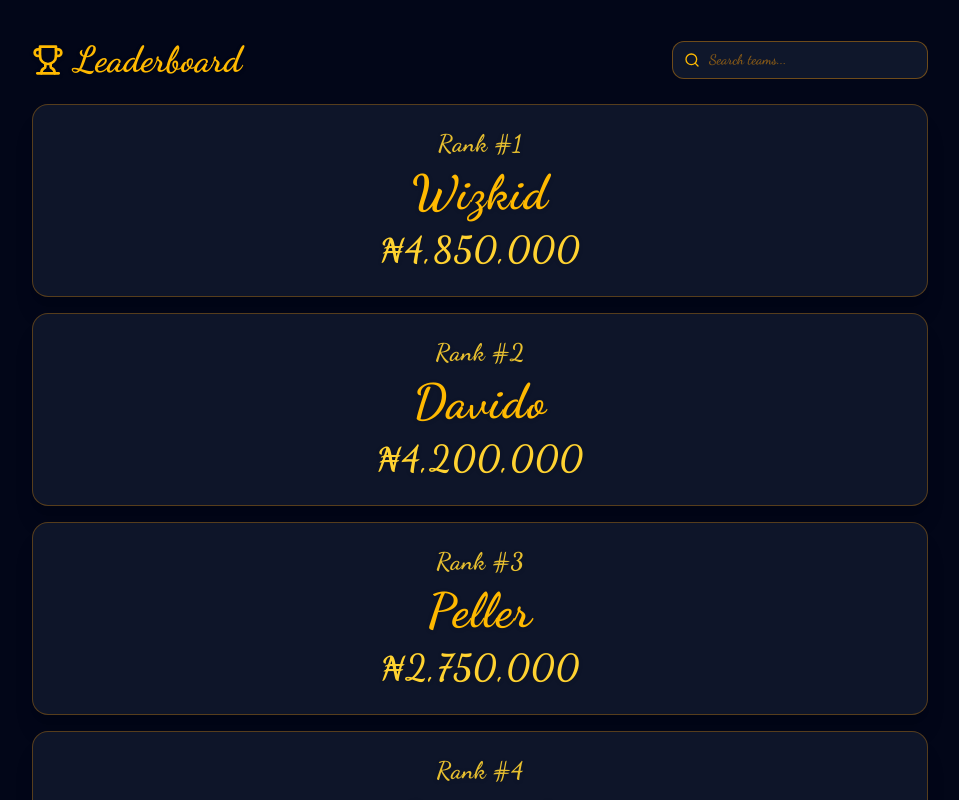
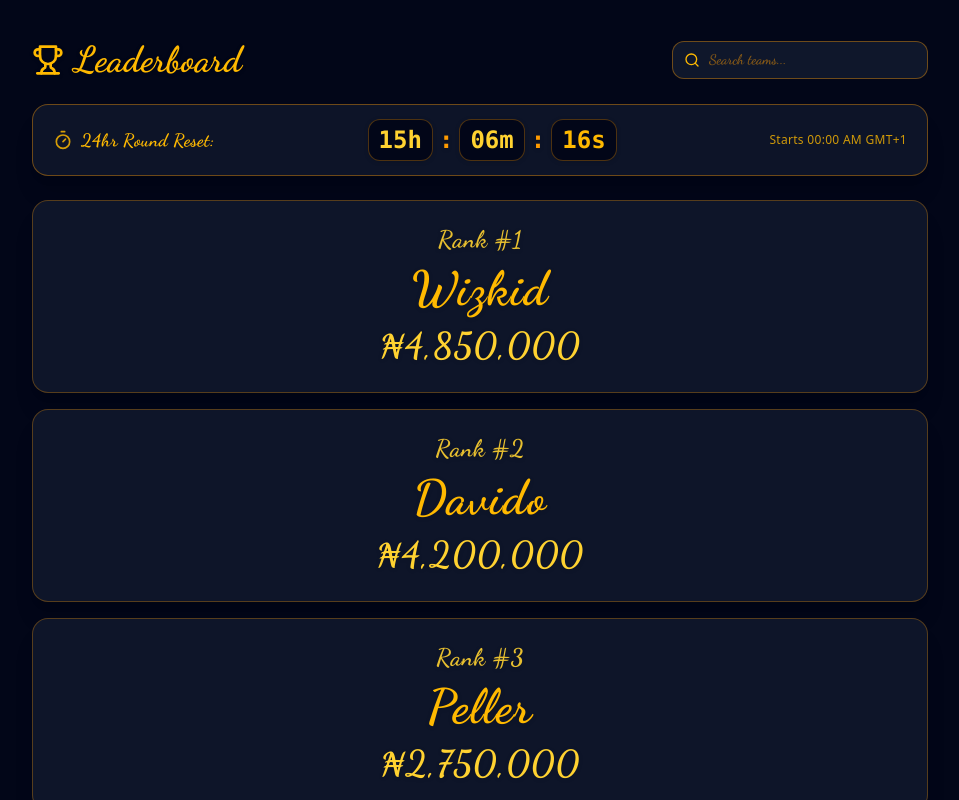
Before and after one commit to Coordinator-hq/001, a React (Vite) app: page / in a window 1280 px wide. Shown: the top 800 px of the page, without its empty margins (160-1119 px from the left). Built offline with nearby package versions, Linux system fonts and the light colour scheme.

Commit message:
feat(ui): rename contributions to gifts and add timer
- Rebranded "contribution" terminology to "gift" across components and payment integration.
- Added `DailyTimer` component to track the 24-hour cycle.
- Updated UI layout styling for improved consistency.

```diff
--- a/src/App.tsx
+++ b/src/App.tsx
@@ -85,12 +85,12 @@
     const newEvt: FanActivityEvent = {
       id: `evt_fw_${Date.now()}`,
       timestamp: Date.now(),
-      fanName: 'Contributor',
+      fanName: 'Gifter',
       amount: amount,
       teamId: teamId,
-      teamName: targetTeam?.name || 'Franchise',
+      teamName: targetTeam?.name || 'Team',
       eventType: amount >= 5000 ? 'whale' : 'donation',
-      message: 'Contributed to the pot!'
+      message: 'Gifted to the pot!'
     };
 
     setLiveEvents((prev) => [newEvt, ...prev.slice(0, 39)]);
--- /dev/null
+++ b/src/components/DailyTimer.tsx
@@ -0,0 +1,73 @@
+import React, { useState, useEffect } from 'react';
+import { Timer } from 'lucide-react';
+
+interface DailyTimerProps {
+  className?: string;
+}
+
+export const DailyTimer: React.FC<DailyTimerProps> = ({ className = '' }) => {
+  const [timeLeft, setTimeLeft] = useState<{ hours: string; minutes: string; seconds: string }>({
+    hours: '00',
+    minutes: '00',
+    seconds: '00'
+  });
+
+  useEffect(() => {
+    const calculateTimeLeft = () => {
+      const now = new Date();
+      // UTC timestamp in milliseconds
+      const nowUtcMs = now.getTime() + (now.getTimezoneOffset() * 60 * 1000);
+      // GMT+1 timestamp in milliseconds
+      const gmtPlusOneMs = nowUtcMs + (1 * 60 * 60 * 1000);
+      const gmtPlusOneDate = new Date(gmtPlusOneMs);
+
+      // Target is next 00:00:00 AM GMT+1 (24:00:00 of current day in GMT+1)
+      const nextMidnightGmtPlusOne = new Date(gmtPlusOneDate);
+      nextMidnightGmtPlusOne.setUTCHours(24, 0, 0, 0);
+
+      const diffMs = nextMidnightGmtPlusOne.getTime() - gmtPlusOneDate.getTime();
+      const totalSeconds = Math.max(0, Math.floor(diffMs / 1000));
+
+      const h = Math.floor(totalSeconds / 3600);
+      const m = Math.floor((totalSeconds % 3600) / 60);
+      const s = totalSeconds % 60;
+
+      setTimeLeft({
+        hours: h.toString().padStart(2, '0'),
+        minutes: m.toString().padStart(2, '0'),
+        seconds: s.toString().padStart(2, '0')
+      });
+    };
+
+    calculateTimeLeft();
+    const interval = setInterval(calculateTimeLeft, 1000);
+    return () => clearInterval(interval);
+  }, []);
+
+  return (
+    <div className={`flex flex-wrap items-center justify-between gap-3 bg-slate-900/90 border border-amber-500/40 rounded-2xl px-5 py-3.5 shadow-xl ${className}`}>
+      <div className="flex items-center gap-2 text-amber-400">
+        <Timer className="w-5 h-5 text-amber-400 animate-pulse shrink-0" />
+        <span className="text-base sm:text-lg font-bold font-cursive tracking-wide">
+          24hr Round Reset:
+        </span>
+      </div>
+      <div className="flex items-center gap-1.5 font-mono font-black text-lg sm:text-2xl text-amber-300 drop-shadow">
+        <span className="bg-slate-950 px-2.5 py-1 rounded-xl border border-amber-500/30">
+          {timeLeft.hours}h
+        </span>
+        <span className="text-amber-500">:</span>
+        <span className="bg-slate-950 px-2.5 py-1 rounded-xl border border-amber-500/30">
+          {timeLeft.minutes}m
+        </span>
+        <span className="text-amber-500">:</span>
+        <span className="bg-slate-950 px-2.5 py-1 rounded-xl border border-amber-500/30 text-amber-400">
+          {timeLeft.seconds}s
+        </span>
+      </div>
+      <div className="text-xs text-amber-400/80 font-sans tracking-wide">
+        Starts 00:00 AM GMT+1
+      </div>
+    </div>
+  );
+};
--- a/src/components/LeaderboardView.tsx
+++ b/src/components/LeaderboardView.tsx
@@ -1,6 +1,7 @@
 import React, { useState } from 'react';
 import { Trophy, Search } from 'lucide-react';
 import { Team } from '../types/game';
+import { DailyTimer } from './DailyTimer';
 
 interface LeaderboardViewProps {
   teams: Team[];
@@ -45,6 +46,9 @@
         </div>
       </div>
 
+      {/* 24-Hour Countdown Timer starting at 00:00 AM GMT+1 */}
+      <DailyTimer />
+
       {/* Elongated Horizontal Team Boxes with Pure Gold Cursive Typography */}
       <div className="space-y-4">
         {filteredTeams.map((team, idx) => {
--- a/src/components/LiveFanTicker.tsx
+++ b/src/components/LiveFanTicker.tsx
@@ -23,7 +23,7 @@
       <div className="space-y-2 max-h-60 overflow-y-auto pr-1">
         {events.length === 0 ? (
           <div className="text-xs text-slate-500 text-center py-6">
-            Awaiting upcoming live fan contributions...
+            Awaiting upcoming live fan gifts...
           </div>
         ) : (
           events.slice(0, 15).map((evt) => {
--- a/src/components/TopBar.tsx
+++ b/src/components/TopBar.tsx
@@ -56,7 +56,7 @@
               onClaimDailyFaucet();
               soundManager.playCoin();
             }}
-            title="Get +$500 Free Fan Balance to contribute"
+            title="Get +$500 Free Fan Balance to send gifts"
             className="px-3 py-1.5 bg-gradient-to-r from-amber-500 to-yellow-400 text-slate-950 font-bold text-xs rounded-xl hover:brightness-110 transition-all flex items-center gap-1.5 shadow-sm shadow-amber-500/20 whitespace-nowrap cursor-pointer"
           >
             <Sparkles className="w-3.5 h-3.5" />
--- a/src/utils/flutterwave.ts
+++ b/src/utils/flutterwave.ts
@@ -36,19 +36,19 @@
     currency: 'NGN',
     payment_options: 'card,banktransfer,ussd,mobilemoney,qr',
     customer: {
-      email: config.customerEmail || `fan_${Date.now()}@apexleaderboard.com`,
-      name: config.customerName || 'Anonymous Contributor',
+      email: config.customerEmail || `fan_${Date.now()}@001leaderboard.com`,
+      name: config.customerName || 'Anonymous Gifter',
     },
     customizations: {
-      title: `${config.teamName} - Pot Contribution`,
-      description: `Contribution to ${config.teamName} Leaderboard Pot (₦${config.amount.toLocaleString()})`
+      title: `${config.teamName} - Pot Gift`,
+      description: `Gift to ${config.teamName} Leaderboard Pot (₦${config.amount.toLocaleString()})`
     },
     meta: {
       team_id: config.teamId,
       team_name: config.teamName,
       team_tag: config.teamTag || '',
       pot_amount_ngn: config.amount,
-      contribution_timestamp: new Date().toISOString(),
+      gift_timestamp: new Date().toISOString(),
       platform: '001 Championship'
     },
     callback: function (data: { transaction_id?: string; tx_ref?: string; amount?: number; status?: string }) {
```
Also changed, not shown: src/components/TeamScreen.tsx (+46 -46 lines).
